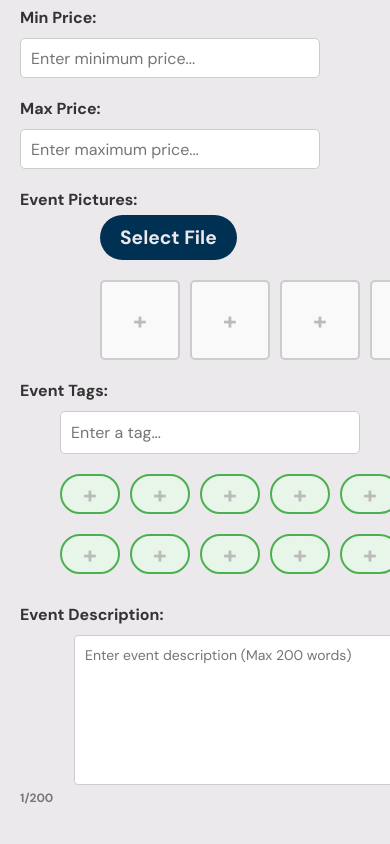
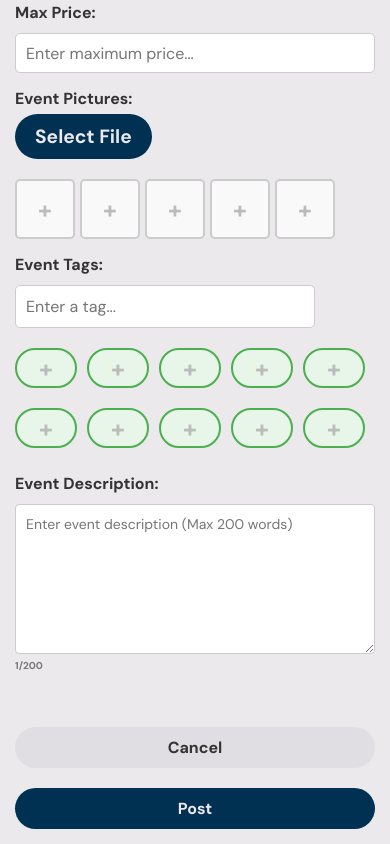
Before and after one commit to charlielang02/aurora-itinerary-app, a React (Vite) app: page /create-event in a window 390 px wide. Shown: the part 940-1784 px from the top of the page. Built offline with nearby package versions, Linux system fonts and the light colour scheme.

Commit message:
add responsive styles for event creation and image upload components

```diff
--- a/src/components/EventPicturesUpload.css
+++ b/src/components/EventPicturesUpload.css
@@ -96,3 +96,20 @@
   .remove-button:hover {
     background: rgba(255, 0, 0, 0.8);
   }
+
+  @media (max-width: 768px) {
+    .preview-row {
+      flex-wrap: wrap; /* Allow multiple rows on smaller screens */
+      gap: 5px; /* Add space between images */
+    }
+
+    .image-container {
+      width: 60px;
+      height: 60px;
+    }
+
+    .image {
+      width: 100%;
+      height: 100%;
+    }
+  }
--- a/src/components/TagInput.css
+++ b/src/components/TagInput.css
@@ -88,3 +88,9 @@
     color: #bbb;
     user-select: none;
   }
+
+  @media (max-width: 768px) {
+    .tag-input-wrapper{
+      margin-left: 0;
+    }
+  }
--- a/src/pages/CreateEvent.css
+++ b/src/pages/CreateEvent.css
@@ -215,6 +215,79 @@ button a {
   appearance: textfield;
 }
 
+/* Responsive adjustments for screens below 768px */
+@media (max-width: 768px) {
+  /* General container adjustments */
+  .create-event-container {
+    padding: 15px;
+    margin-top: 60px; /* Reduce top margin for smaller screens */
+  }
+
+  /* Header styling */
+  .create-event-header {
+    font-size: 1.5rem; /* Reduce font size for smaller screens */
+    margin-bottom: 20px;
+  }
+
+  .create-event-textarea {
+    margin-left: 0; /* Remove left margin for better alignment */
+  }
+
+  /* Input row adjustments */
+  .input-row {
+    flex-direction: column;
+    align-items: flex-start;
+    margin-bottom: 15px;
+  }
+
+  .input-label {
+    margin-bottom: 5px;
+    width: auto; /* Allow labels to wrap naturally */
+    text-align: left; /* Ensure text remains left-aligned */
+  }
+
+  .create-event-input,
+  .create-event-textarea,
+  .date-picker2 input,
+  .react-select__control {
+    max-width: 100%; /* Full width on smaller screens */
+  }
+
+  /* Event pictures adjustments */
+  .event-pictures-files {
+    flex-wrap: wrap; /* Allow wrapping of elements */
+    padding-left: 0;
+    gap: 5px; /* Reduce gaps between elements */
+  }
+
+  /* Buttons container adjustments */
+  .create-event-buttons {
+    flex-direction: column;
+    align-items: center;
+    width: 100%; /* Full width on smaller screens */
+  }
+
+  .create-event-cancel,
+  .create-event-post {
+    width: 100%; /* Full-width buttons for smaller screens */
+    margin-bottom: 10px;
+  }
+
+  .create-event-post {
+    font-size: 1rem; /* Slightly smaller font size for buttons */
+  }
+
+  .create-event-cancel {
+    font-size: 1rem;
+  }
+
+  /* Word count alignment */
+  .word-count {
+    text-align: left; /* Align word count to the left */
+    font-size: 10px; /* Reduce font size for smaller screens */
+  }
+}
+
 
   /* Responsive adjustments */
   @media (max-width: 500px) {
```
